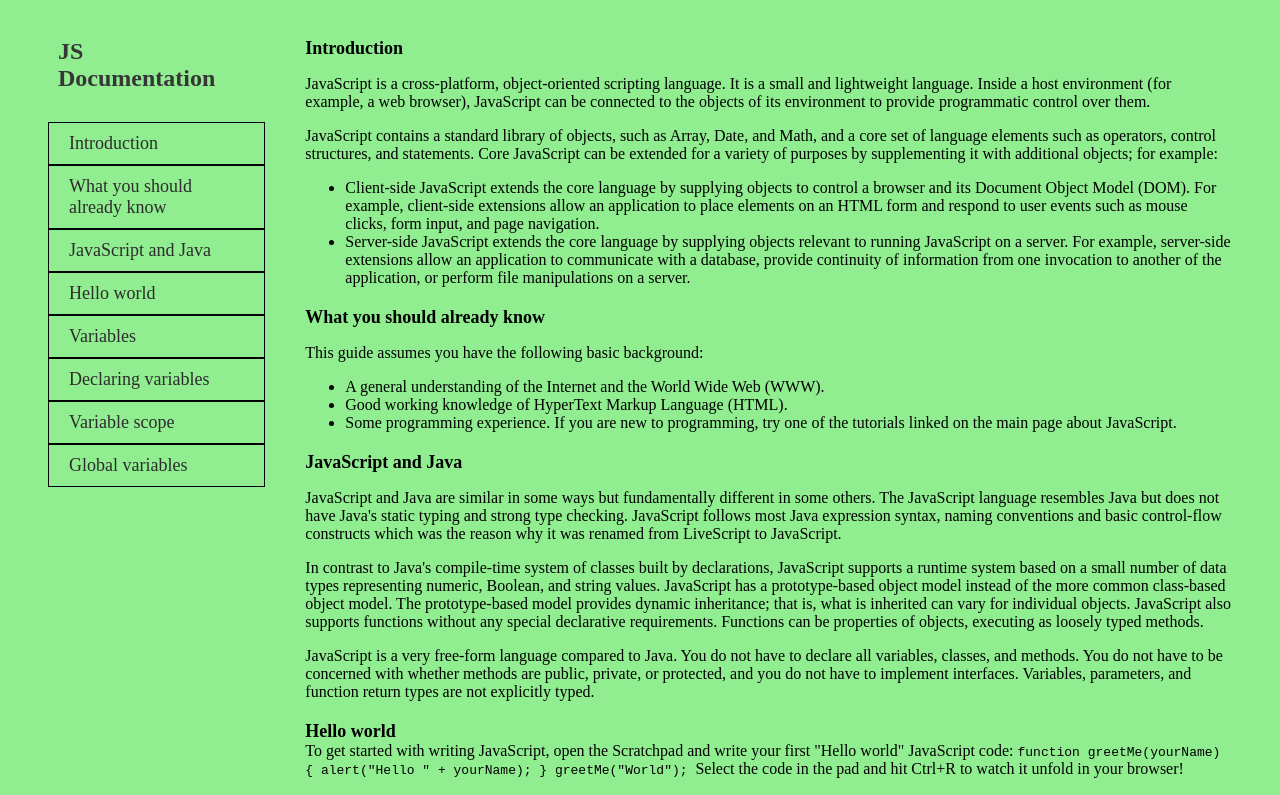
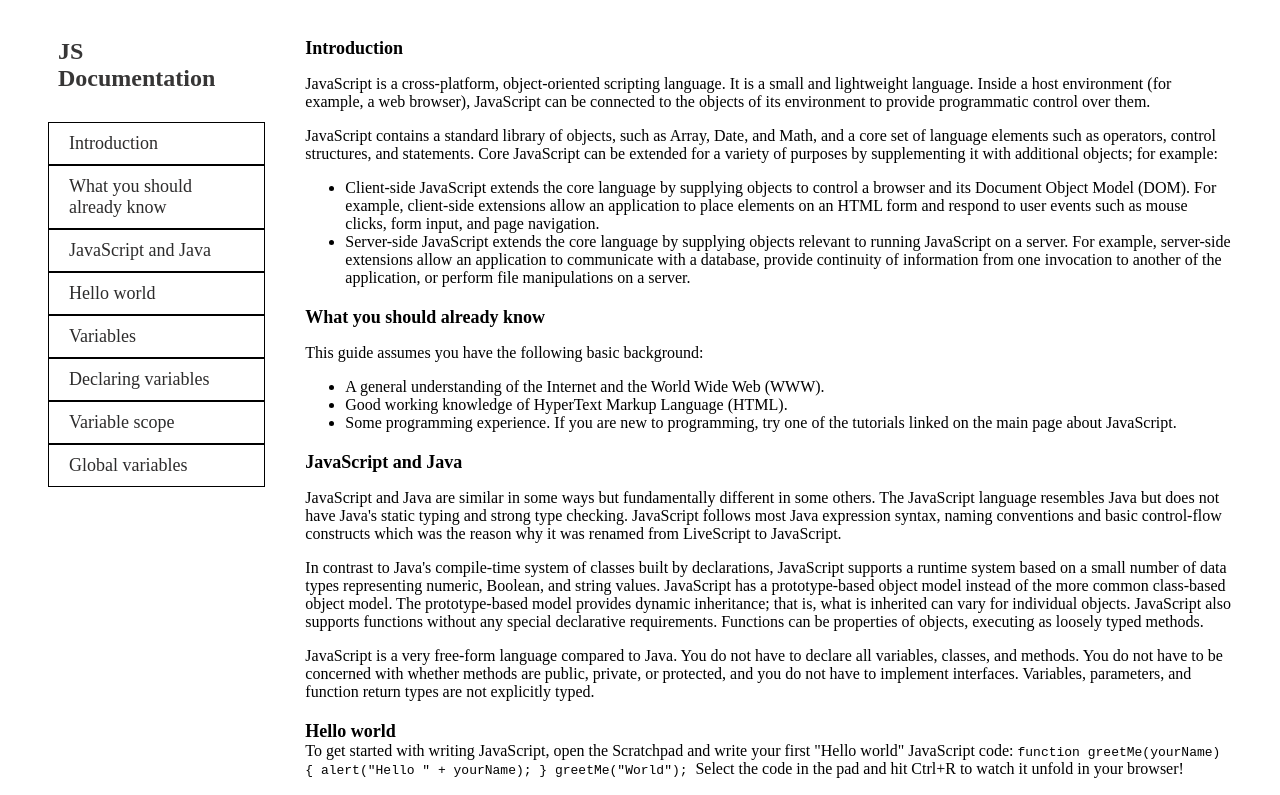
Before and after one commit to abenisamuel11/new-and-last-tecnical-documentation, a plain HTML site: page index.html in a window 1280 px wide. Shown: the top 795 px of the page. Drawn offline with Linux system fonts and the light colour scheme.

Commit message:
i changed body color

```diff
--- a/css/style.css
+++ b/css/style.css
@@ -1,6 +1,6 @@
 @media screen and (min-width: 480px) {
     body {
-      background-color: lightgreen;
+      background-color: white;
     }
   }
 
```
